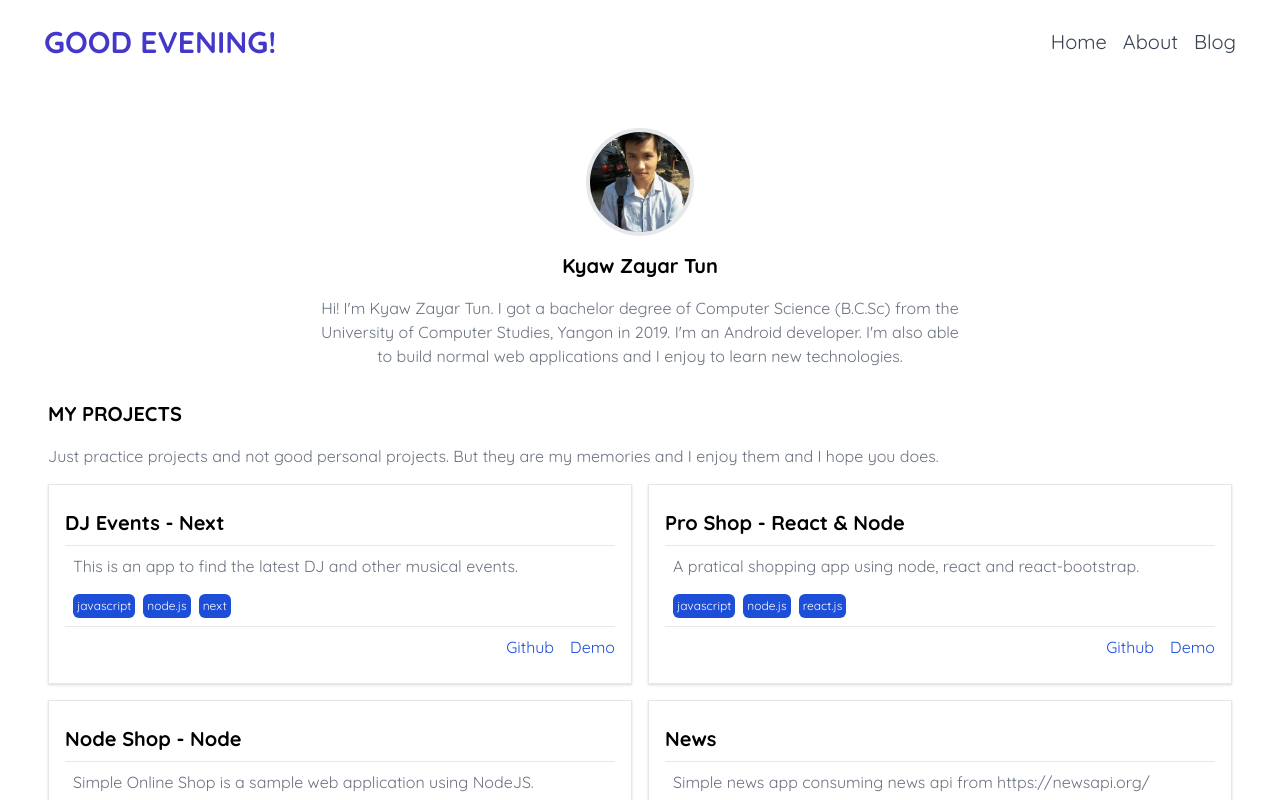
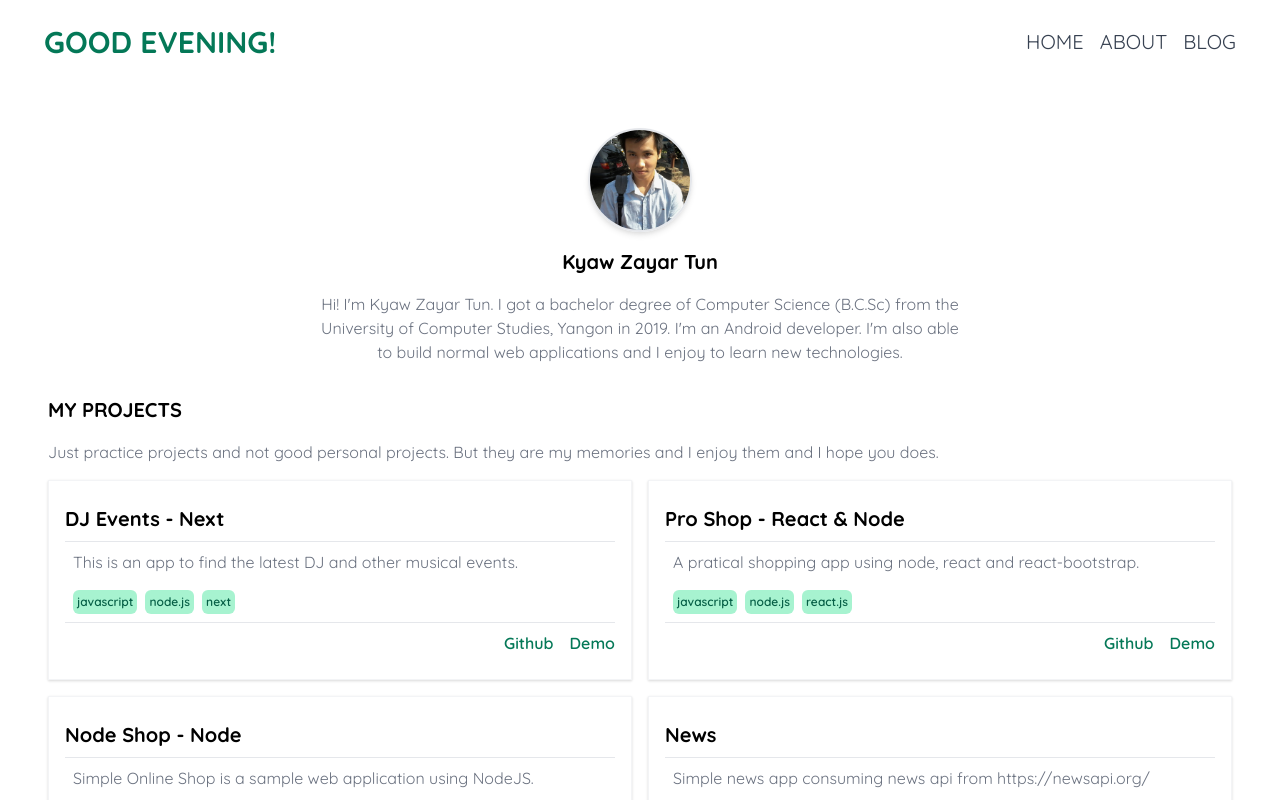
Before and after one commit to ZattWine/kyawzayartun, a Next.js app: page / in a window 1280 px wide. Shown: the top 800 px of the page. Built offline with nearby package versions, Linux system fonts and the light colour scheme; what @badrap/bar-of-progress, @tailwindcss/typography would draw is missing.

Commit message:
change theme color

```diff
--- a/_posts/greeting-from-author.md
+++ b/_posts/greeting-from-author.md
@@ -8,3 +8,7 @@ author:
 ---
 
 Hello guys, nice to meet you all. I'm `Kyaw Zayar Tun` and warmly welcome to my blog.
+
+You can see the source code for this blog [here](https://github.com/ZattWine/kyawzayartun).
+
+`Happy Coding!`
--- a/components/Badge.js
+++ b/components/Badge.js
@@ -1,6 +1,6 @@
 export default function Badge({ title }) {
   return (
-    <span className='text-xs text-white rounded-md bg-blue-700 p-1'>
+    <span className='text-xs text-green-800 font-semibold rounded-md bg-green-200 p-1'>
       {title.toLowerCase()}
     </span>
   )
--- a/components/Header.js
+++ b/components/Header.js
@@ -4,7 +4,7 @@ import Link from 'next/link'
 export default function Header() {
   return (
     <header className='flex flex-col text-center items-center rounded-2xl bg-white text-gray-700 m-4 pt-4 md:flex-row md:justify-between md:items-center md:space-x-4 md:px-7 md:py-2 md:m-4'>
-      <div className='uppercase text-indigo-700 text-3xl font-bold'>
+      <div className='uppercase text-green-700 text-3xl font-bold'>
         <Link href='/'>
           <a>{getPeriodTime()}</a>
         </Link>
@@ -13,17 +13,17 @@ export default function Header() {
         <ul className='flex flex-row space-x-4 text-xl mt-2 md:mt-0'>
           <li>
             <Link href='/'>
-              <a className='hover:text-indigo-500'>Home</a>
+              <a className='uppercase hover:text-green-700'>Home</a>
             </Link>
           </li>
           <li>
             <Link href='/about'>
-              <a className='hover:text-indigo-500'>About</a>
+              <a className='uppercase hover:text-green-700'>About</a>
             </Link>
           </li>
           <li>
             <Link href='/blog'>
-              <a className='hover:text-indigo-500'>Blog</a>
+              <a className='uppercase hover:text-green-700'>Blog</a>
             </Link>
           </li>
         </ul>
--- a/components/Hero.js
+++ b/components/Hero.js
@@ -1,14 +1,14 @@
 export default function HeroSection() {
   return (
     <div className='flex flex-col h-80 text-center'>
-      <h1 className='font-bold text-6xl'>Mingalapar</h1>
-      <h2 className='text-xl uppercase text-indigo-500 my-4'>
+      {/* <h1 className='font-bold text-6xl'>Mingalapar</h1> */}
+      <h2 className='text-xl uppercase text-green-700 font-bold my-4'>
         Have a great day?
       </h2>
       <div className='mt-4'>
         <a
           href='https://drive.google.com/file/d/16i9NK0TOQasZd42dXsoPzo6QgBw7W4YY/view'
-          className='p-4 rounded-md border-1 border-indigo-100 bg-indigo-100 text-blue-700 text-sm hover:bg-indigo-200 transition duration-300 ease-in-out'
+          className='p-4 rounded-md bg-green-100 text-green-700 text-sm font-semibold hover:bg-green-200 transition duration-300 ease-in-out'
         >
           Download Resume
         </a>
--- a/components/ProjectItem.js
+++ b/components/ProjectItem.js
@@ -3,7 +3,7 @@ import Badge from './Badge'
 
 export default function ProjectItem({ project }) {
   return (
-    <div className='w-full border border-gray-200 shadow p-4'>
+    <div className='w-full border border-gray-100 hover:border-gray-200 shadow hover:shadow-md p-4'>
       <div className='border-b border-gray-200 py-2'>
         <div className='flex flex-row justify-between'>
           <h1 className='text-xl font-bold'>{project.title}</h1>
--- a/components/RepoLinkItem.js
+++ b/components/RepoLinkItem.js
@@ -1,7 +1,7 @@
 export default function RepoLinkItem({ type, url }) {
   return (
     <a
-      className='text-blue-700 hover:text-blue-500'
+      className='text-green-700 font-semibold hover:text-green-500'
       href={`${url}`}
       target='_blank'
       rel='noreferrer'
--- a/components/post/PostItem.js
+++ b/components/post/PostItem.js
@@ -6,17 +6,15 @@ const PostItem = (props) => {
   const dateString = getFormattedDate(date)
 
   return (
-    <div className='border border-gray-100 shadow hover:shadow-md hover:border-gray-200 rounded-md p-4 transition duration-200 ease-in'>
-      <h1>
-        <Link href={`/blog/${slug}`}>
-          <a className='text-lg font-bold hover:text-blue-500'>{`${title}`}</a>
-        </Link>
-      </h1>
-      <div className='text-gray-400 text-sm'>
-        <time dateTime={date}>{dateString}</time>
+    <Link href={`/blog/${slug}`}>
+      <div className='border border-gray-100 shadow hover:shadow-md hover:border-gray-200 hover:text-green-500 rounded-md p-4 transition duration-200 ease-in cursor-pointer'>
+        <h1 className='text-lg font-bold'>{title}</h1>
+        <div className='text-gray-400 text-sm'>
+          <time dateTime={date}>{dateString}</time>
+        </div>
+        <p className='mt-3 text-gray-600'>{excerpt}</p>
       </div>
-      <p className='mt-3 text-gray-600'>{excerpt}</p>
-    </div>
+    </Link>
   )
 }
 
--- a/pages/blog/[slug].js
+++ b/pages/blog/[slug].js
@@ -45,7 +45,9 @@ function BlogViewPage({ title, date, content }) {
 
       <div className='mt-4'>
         <Link href='/blog'>
-          <a className='text-sm text-indigo-500'>{`< Go Back`}</a>
+          <a className='text-sm text-green-700 bg-green-100 rounded-md hover:bg-green-200 p-2'>
+            Go Back
+          </a>
         </Link>
       </div>
     </Layout>
--- a/pages/index.js
+++ b/pages/index.js
@@ -18,9 +18,8 @@ export default function HomePage() {
       <main>
         <div className='my-8'>
           <div className='flex flex-row text-center justify-center'>
-            <div className='flex bg-gray-200 rounded-full p-1 cursor-pointer'>
+            <div className='flex border-2 border-gray-200 shadow-md rounded-full overflow-hidden cursor-pointer'>
               <Image
-                className='rounded-full'
                 src={me.avatar}
                 objectFit='cover'
                 width={100}
--- a/tailwind.config.js
+++ b/tailwind.config.js
@@ -13,9 +13,9 @@ module.exports = {
           css: {
             color: '#333',
             a: {
-              color: '#3182ce',
+              color: 'rgba(4, 120, 87, 1)',
               '&:hover': {
-                color: '#2c5282',
+                color: 'rgba(16, 185, 129, 1)',
               },
             },
             code: {
```
